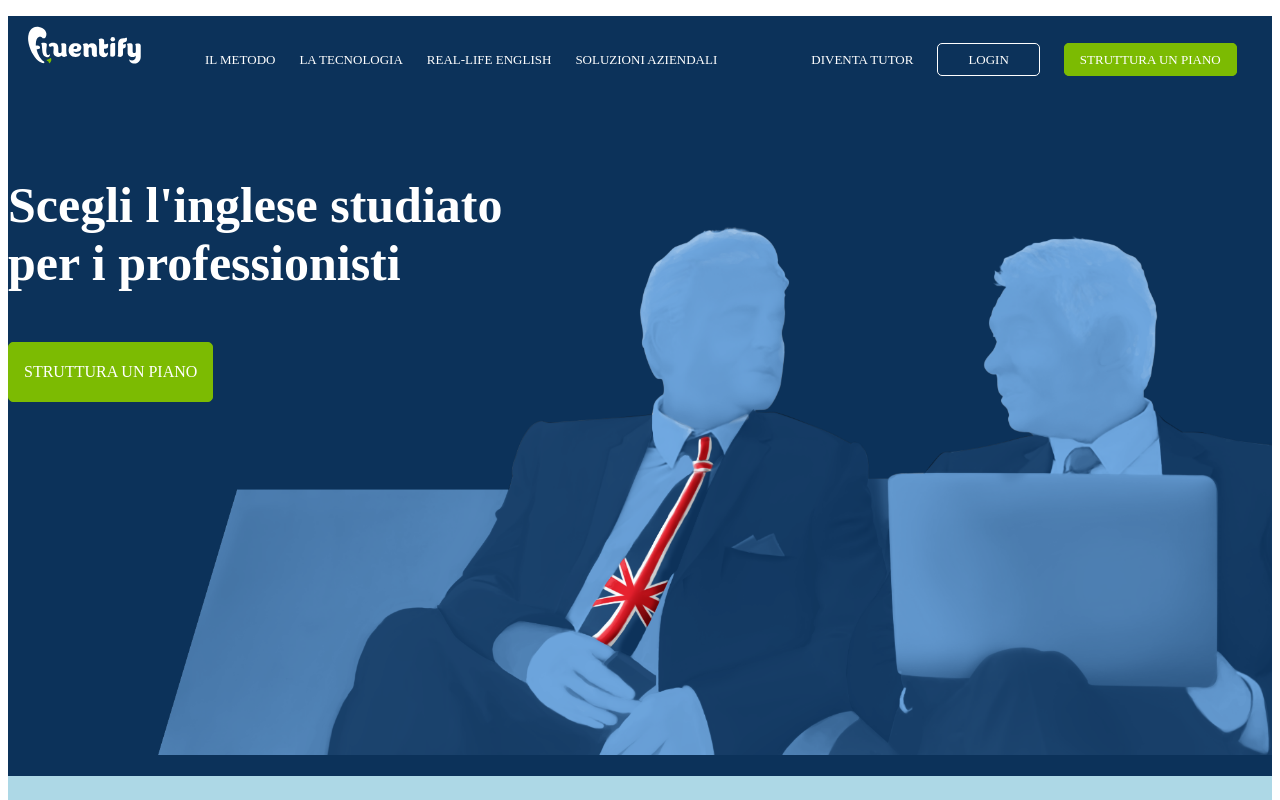
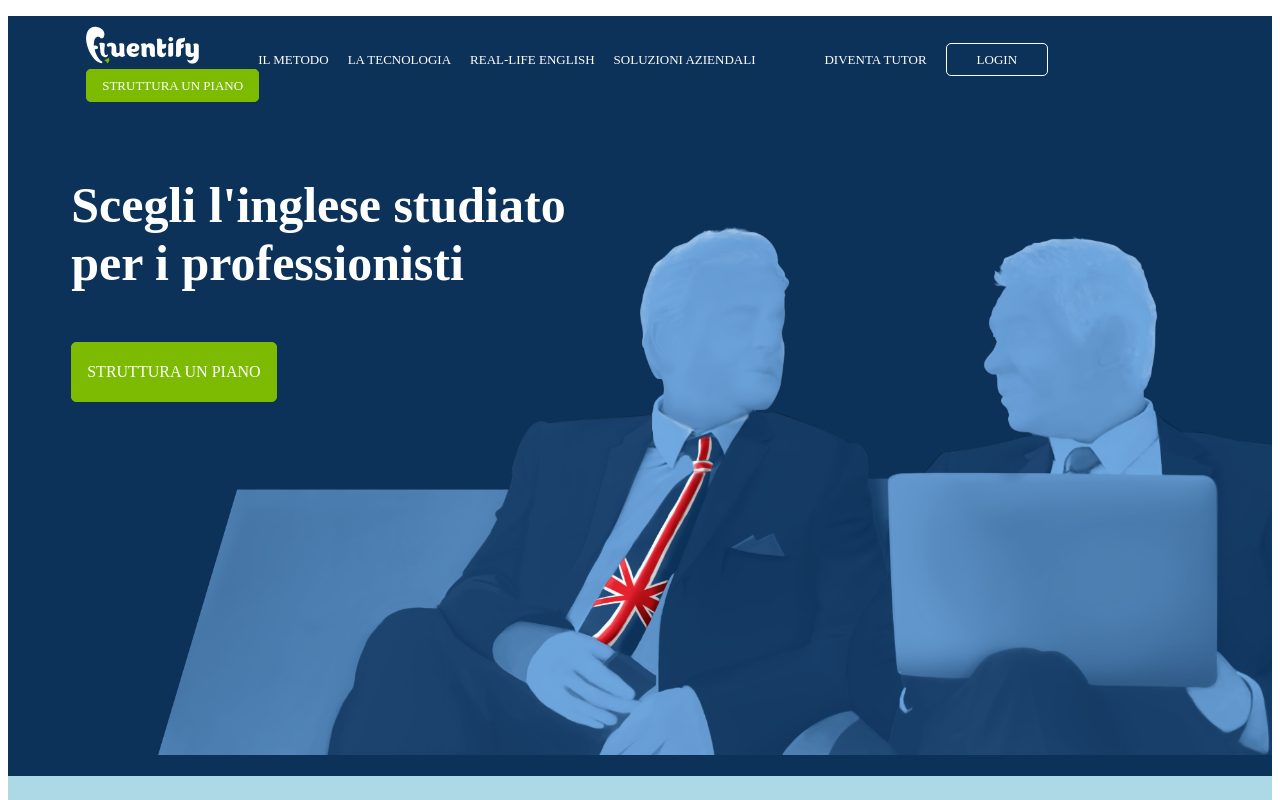
Before and after one commit to Mirko01-rgb/htmlcss-fluentify, a plain HTML site: page index.html in a window 1280 px wide. Shown: the top 800 px of the page. Drawn offline with Linux system fonts and the light colour scheme.

Commit message:
Impostato 80% width

```diff
--- a/css/style.css
+++ b/css/style.css
@@ -13,10 +13,10 @@
 
 }
 
-/* .container {
-  width: 80%;
+ .container {
+  width: 90%;
   margin: 0 auto;
-} */
+}
 
 /* Parte header */
 header{
@@ -30,22 +30,22 @@ header{
 
 }
 
-#main-nav li {
+.main-nav li {
   display: inline-block;
   list-style-type: none;
-  margin-left:20px;
+  margin-left:15px;
   font-size:13px;
   margin-top: 10px;
 
 }
 
-#main-nav li a{
+.main-nav li a{
   color: white;
   text-decoration: none;
 }
 
 .margine-diventatutor a{
-  margin-left: 70px;
+  margin-left: 50px;
 }
 
 .border-login a{
@@ -85,7 +85,7 @@ h1{
   font-size: 50px;
   font-weight: bold;
   color: white;
-  width: 40%;
+  width: 50%;
   margin: 0;
   padding-top: 100px;
 
--- a/index.html
+++ b/index.html
@@ -12,7 +12,7 @@
       <header>
 
 
-        <nav id="main-nav">
+        <nav class="main-nav container">
           <ol>
             <li>
               <a href="#"><img src="img/logo.svg" alt=""></a>
@@ -48,7 +48,7 @@
       <main>
         <!-- <div class="parte1"> -->
           <div class="immagine-background-header">
-            <div>
+            <div class="container">
               <h1>Scegli l'inglese studiato per i professionisti</h1>
               <span class="background-green-piùgrande"> STRUTTURA UN PIANO</span>
 
```
